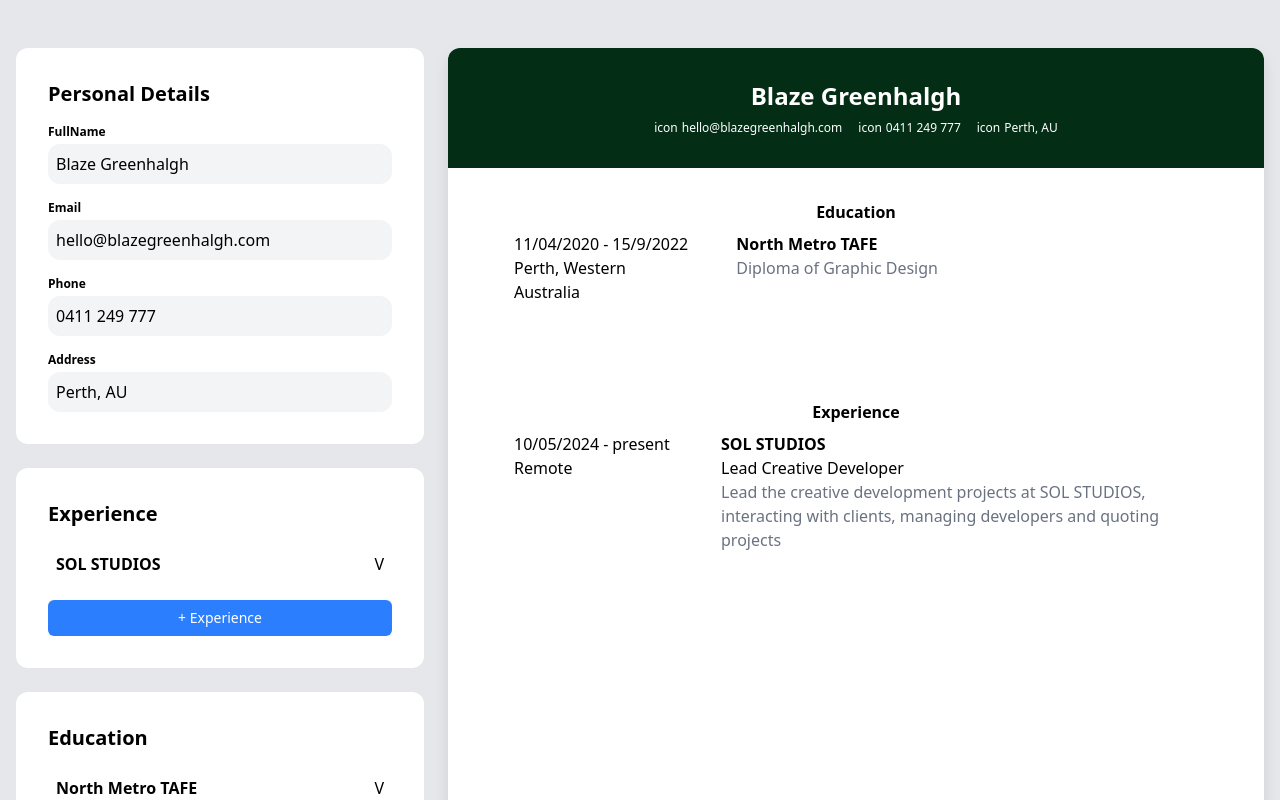
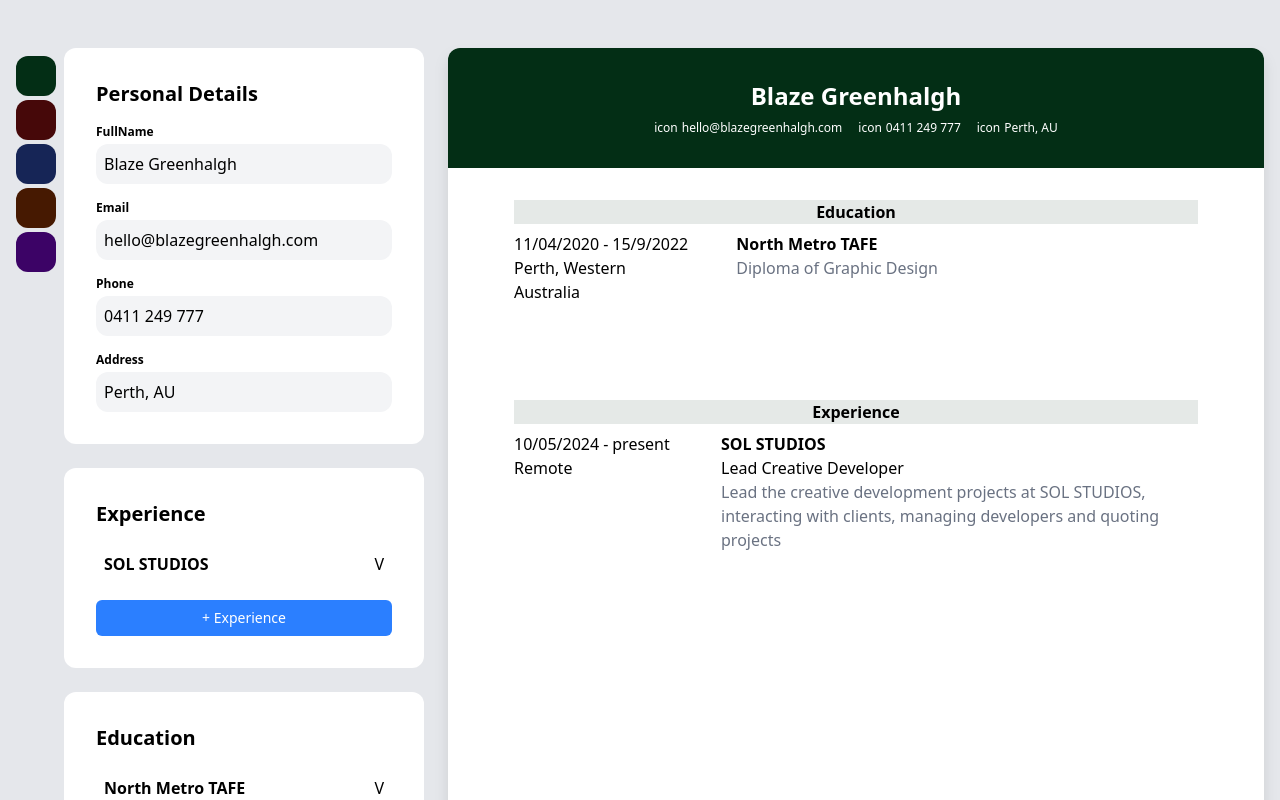
Before and after one commit to blazegreenhalgh/resume-generator, a React (Vite) app: page / in a window 1280 px wide. Shown: the top 800 px of the page. Built offline with nearby package versions, Linux system fonts and the light colour scheme.

Commit message:
add color setting functionality

```diff
--- a/src/App.jsx
+++ b/src/App.jsx
@@ -43,6 +43,29 @@ function App() {
     accentColor: "bg-green-950",
     backgroundColor: "bg-gray-900",
   });
+
+  const colors = {
+    green: {
+      main: "bg-green-950",
+      background: "bg-green-950/10",
+    },
+    red: {
+      main: "bg-red-950",
+      background: "bg-red-950/10",
+    },
+    blue: {
+      main: "bg-blue-950",
+      background: "bg-blue-950/10",
+    },
+    amber: {
+      main: "bg-amber-950",
+      background: "bg-amber-950/10",
+    },
+    purple: {
+      main: "bg-purple-950",
+      background: "bg-purple-950/10",
+    },
+  };
 
   const updatePersonal = (path, objectKey, value) => {
     setResume((prev) => ({
@@ -98,8 +121,24 @@ function App() {
 
   return (
     <div className="app-wrapper gutter grid h-full w-full max-w-[1500px] grid-cols-1 items-center justify-center gap-6 py-12 lg:grid-cols-[minmax(240px,0.5fr)_1fr]">
-      <div className="sidebar-wrapper flex h-full w-full items-start">
-        <div className="sidebar flex w-full flex-col gap-6">
+      <div className="sidebar-wrapper flex h-full w-full items-start gap-2">
+        <div className="sidebar-colours mt-2 flex flex-col gap-1">
+          {Object.entries(colors).map(([color, values]) => (
+            <button
+              key={color}
+              data-tooltip={color[0].toUpperCase() + color.slice(1)}
+              className={`swatch ${values.main} relative h-10 w-10 cursor-pointer rounded-xl after:pointer-events-none after:absolute after:top-[calc(100%+1px)] after:left-1/2 after:z-10 after:mb-2 after:-translate-x-1/2 after:rounded after:bg-black after:px-2 after:py-1 after:text-xs after:text-white after:opacity-0 after:content-[attr(data-tooltip)] hover:after:opacity-100`}
+              onClick={() =>
+                setFormatting((prev) => ({
+                  ...prev,
+                  accentColor: values.main,
+                  backgroundColor: values.background,
+                }))
+              }
+            ></button>
+          ))}
+        </div>
+        <div className="sidebar-main flex w-full flex-col gap-6">
           <Container>
             <PersonalDetailsSection
               personal={resume.personal}
--- a/src/components/Resume/Resume.jsx
+++ b/src/components/Resume/Resume.jsx
@@ -5,7 +5,7 @@ import BodyExperienceSection from "./BodyExperienceSection";
 function Resume({ formatting, resume }) {
   const { accentColor, backgroundColor } = formatting;
   const { personal, experiences, educations } = resume;
-  const accentBg = accentColor + "/10";
+  const accentBg = accentColor + "/10 ";
 
   return (
     <>
```
